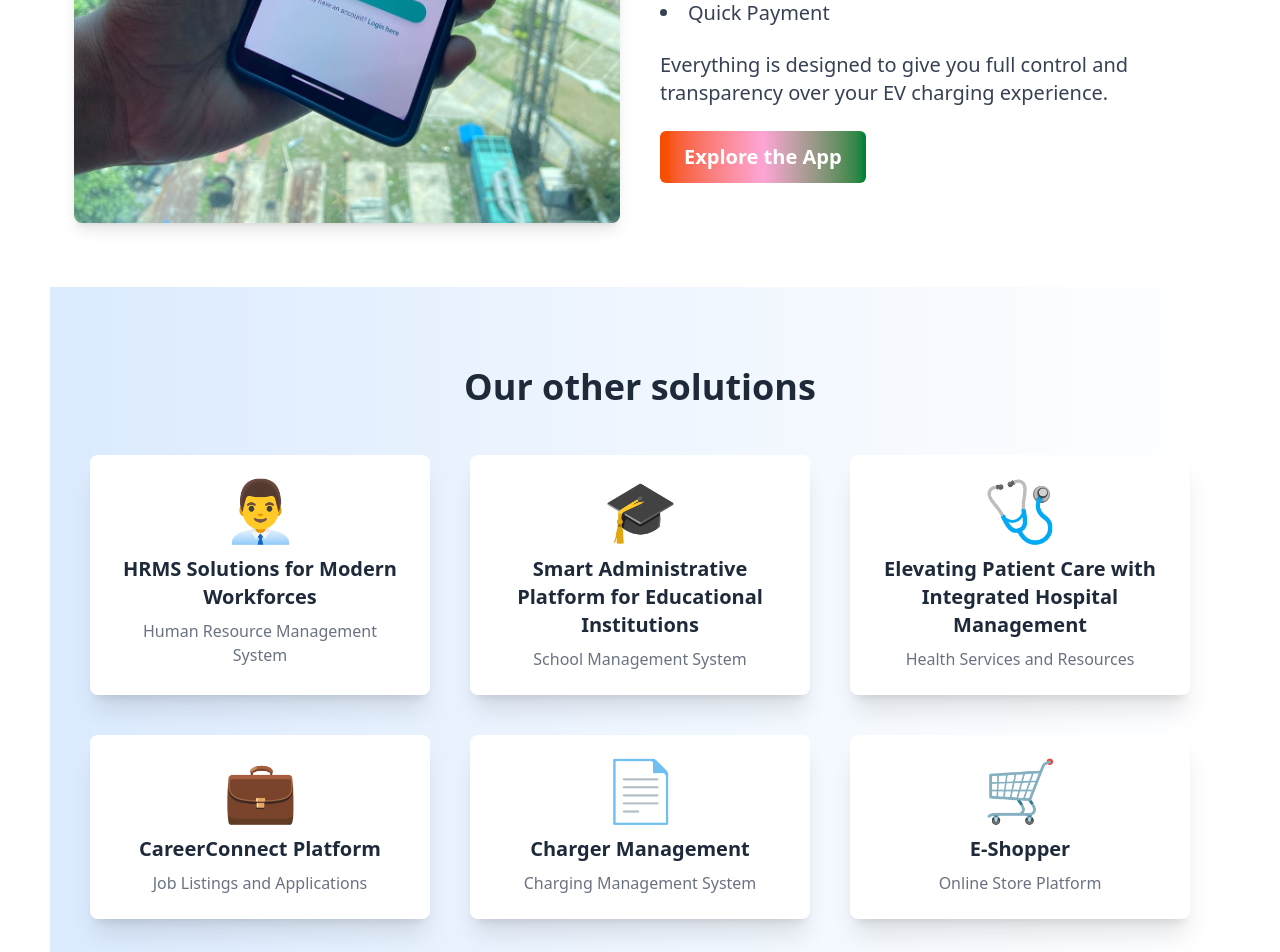
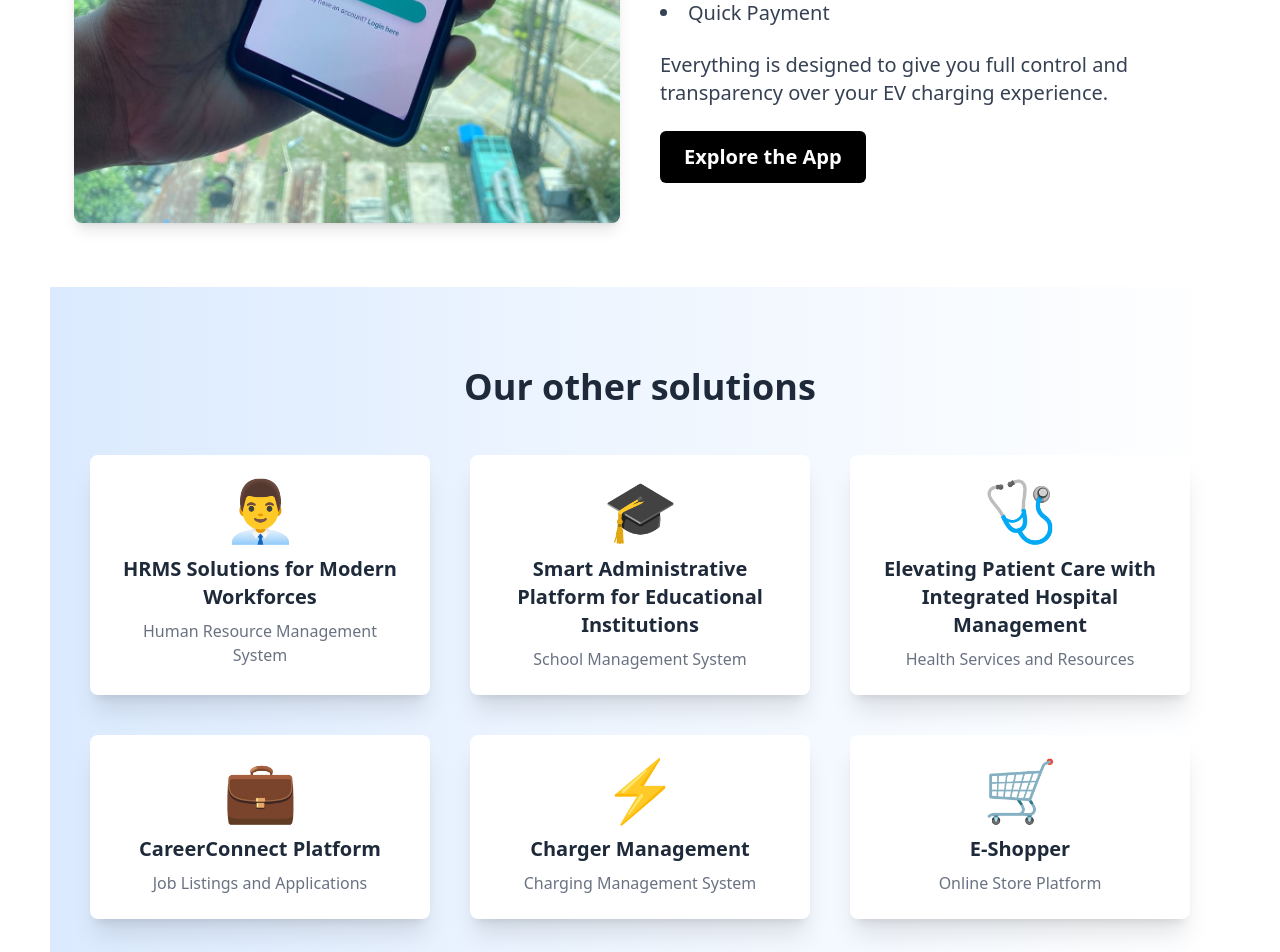
Before and after one commit to Transmogriffy-Global-Private-Limited/transevfrontend, a React (Vite) app: page /about in a window 1280 px wide. Shown: the part 6880-7832 px from the top of the page. Built offline with nearby package versions, Linux system fonts and the light colour scheme.

Commit message:
uptodate

```diff
--- a/src/components/About.jsx
+++ b/src/components/About.jsx
@@ -304,10 +304,11 @@ Facilitating fairer,more  <br />
     <p class="text-xl text-gray-700 mb-6">
       Everything is designed to give you full control and transparency over your EV charging experience.
     </p>
-    {/* <a href="https://play.google.com/store/apps/details?id=com.transev.evcharging" class="inline-block bg-green-600 hover:bg-green-700 text-white font-semibold text-lg lg:text-xl px-6 py-3 rounded-md transition duration-300">
-      Explore the App
-    </a> */}
-    <a href="https://play.google.com/store/apps/details?id=com.transev.evcharging" class="inline-block text-white font-semibold text-lg lg:text-xl px-6 py-3 rounded-md bg-gradient-to-r from-orange-600 via-pink-300 to-green-700 hover:from-green-700 hover:to-green-800 transition duration-300">
+
+   <a
+  href="https://play.google.com/store/apps/details?id=com.transev.evcharging"
+  className="inline-block text-white font-semibold text-lg lg:text-xl px-6 py-3 rounded-md bg-black hover:bg-green-900 transition duration-300"
+>
   Explore the App
 </a>
 
@@ -370,7 +371,7 @@ Facilitating fairer,more  <br />
   <div className="project-card group text-center bg-white p-6 rounded-lg shadow-xl hover:scale-105 transform transition duration-300 ease-in-out hover:shadow-2xl hover:bg-blue-50">
   <Link to="/charger" className="block">
       <div className="text-6xl mb-4 text-gray-700">
-        <span role="img" aria-label="CMS">📄</span>
+        <span role="img" aria-label="CMS">⚡</span>
       </div>
       <h3 className="text-xl font-semibold text-gray-800 group-hover:text-blue-600">Charger Management</h3>
       <p className="text-gray-500 mt-2">Charging Management System</p>
```
